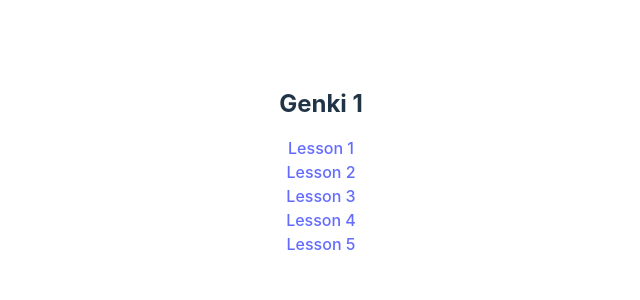
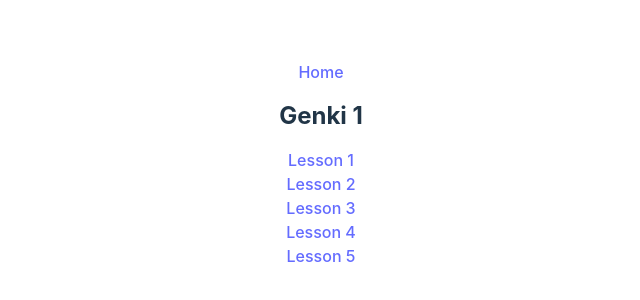
Before and after one commit to primaveraspring/osmanthus, a React (Vite) app: page /genki1 in a window 1280 px wide. Shown: the part 236-536 px from the top of the page, without its empty margins (319-959 px from the left). Built offline with nearby package versions, Linux system fonts and the light colour scheme.

Commit message:
add link back to home

```diff
--- a/src/containers/Course.tsx
+++ b/src/containers/Course.tsx
@@ -38,6 +38,9 @@
   const unit = unitId ? course.units[unitId] : undefined;
   return (
     <div>
+      <div>
+        <Link to="/">Home</Link>
+      </div>
       <h2>{course.name}</h2>
       <div>{renderUnitList(course)}</div>
       <div>{renderUnit(unit as UnitType)}</div>
```
